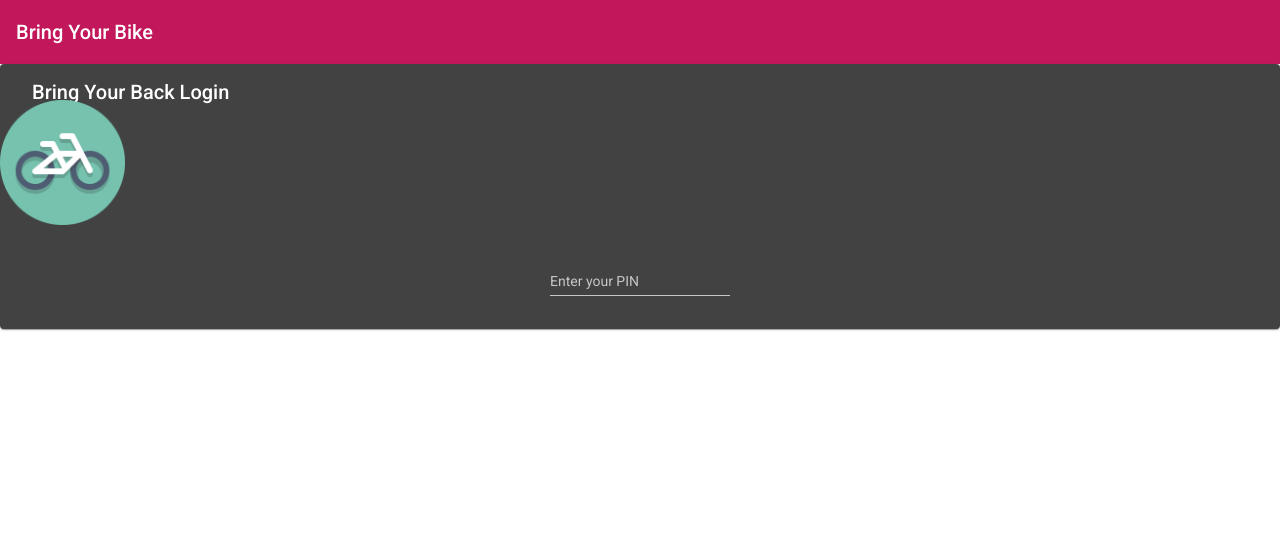
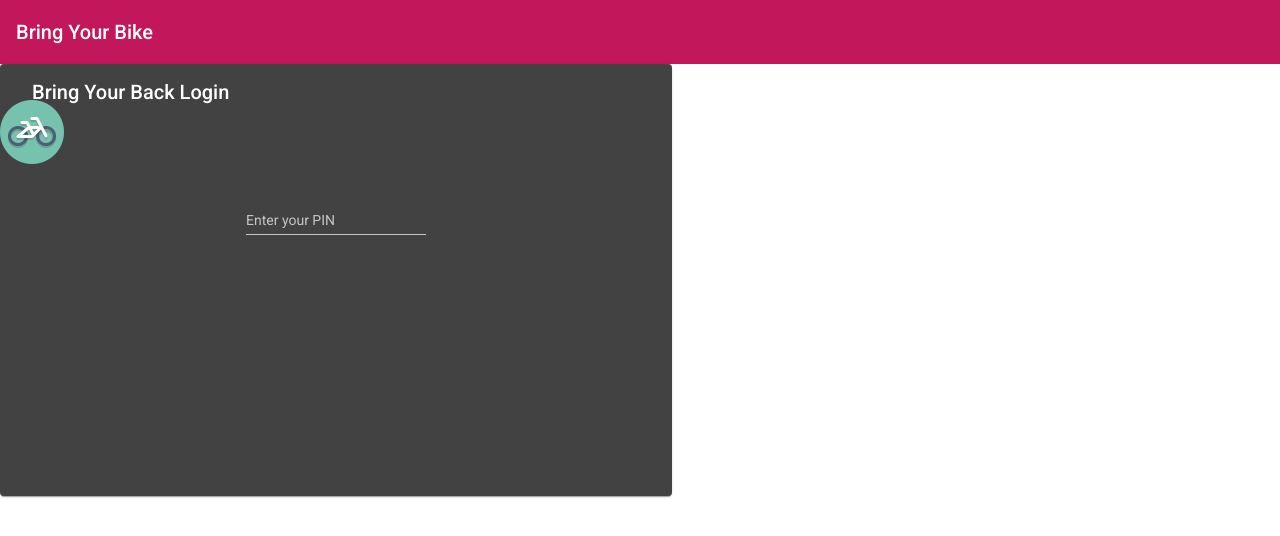
Before and after one commit to s-gbz/BringYourBike-Frontend, an Angular app: page /user in a window 1280 px wide. Shown: the top 536 px of the page. Built offline with nearby package versions, Linux system fonts and the light colour scheme.

Commit message:
Add animations

```diff
--- a/package.json
+++ b/package.json
@@ -11,7 +11,7 @@
   },
   "private": true,
   "dependencies": {
-    "@angular/animations": "~7.2.0",
+    "@angular/animations": "^7.2.12",
     "@angular/cdk": "^7.3.7",
     "@angular/common": "~7.2.0",
     "@angular/compiler": "~7.2.0",
--- a/src/app/app.module.ts
+++ b/src/app/app.module.ts
@@ -7,6 +7,7 @@ import { NoopAnimationsModule } from "@angular/platform-browser/animations";
 import { UserViewComponent } from "./user-view/user-view.component";
 import { OwnerViewComponent } from "./owner-view/owner-view.component";
 import { MaterialModule } from "./material/material.module";
+import { BrowserAnimationsModule } from "@angular/platform-browser/animations";
 
 @NgModule({
   declarations: [
@@ -18,7 +19,8 @@ import { MaterialModule } from "./material/material.module";
     BrowserModule,
     AppRoutingModule,
     NoopAnimationsModule,
-    MaterialModule
+    MaterialModule,
+    BrowserAnimationsModule
   ],
   providers: [],
   bootstrap: [AppComponent]
--- a/src/app/user-view/user-view.component.html
+++ b/src/app/user-view/user-view.component.html
@@ -3,18 +3,18 @@
     <span>Bring Your Bike</span>
   </mat-toolbar-row>
 </mat-toolbar>
-<mat-card class="centerContainer">
+
+<mat-card id="login-card" class="center-container">
   <mat-card-header>
     <mat-card-title>Bring Your Back Login</mat-card-title>
   </mat-card-header>
 
   <mat-card-content>
     <img id="logo" mat-card-image src="../../assets/logo-big.png" alt="Website logo">
-
     <br>
     <form class="example-form">
       <mat-form-field class="example-full-width">
-        <input matInput placeholder="Enter your PIN" value="">
+        <input matInput placeholder="Enter your PIN">
       </mat-form-field>
     </form>
   </mat-card-content>
--- a/src/app/user-view/user-view.component.scss
+++ b/src/app/user-view/user-view.component.scss
@@ -5,7 +5,12 @@
 
 $logo-size: 10%;
 
-.centerContainer {
+#login-card {
+    width: 50%;
+    height: 50%;
+}
+
+.center-container {
     text-align: center;
 }
 
```
